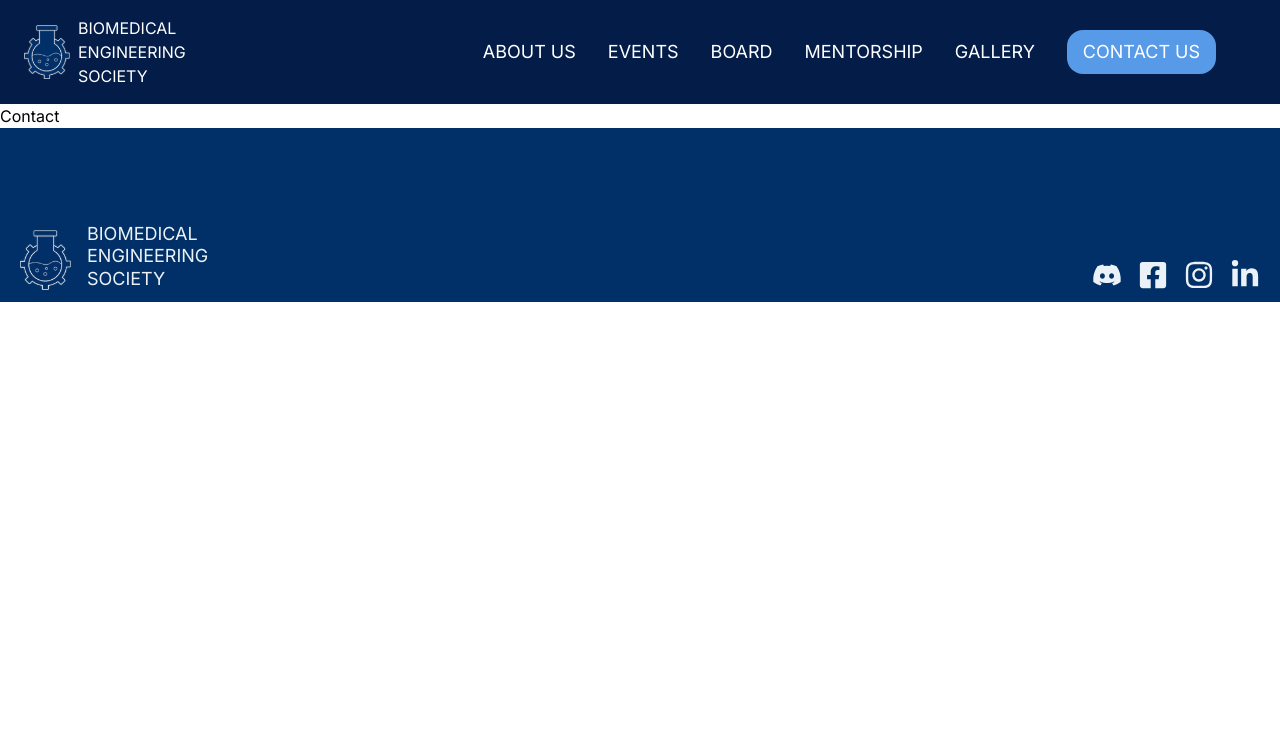
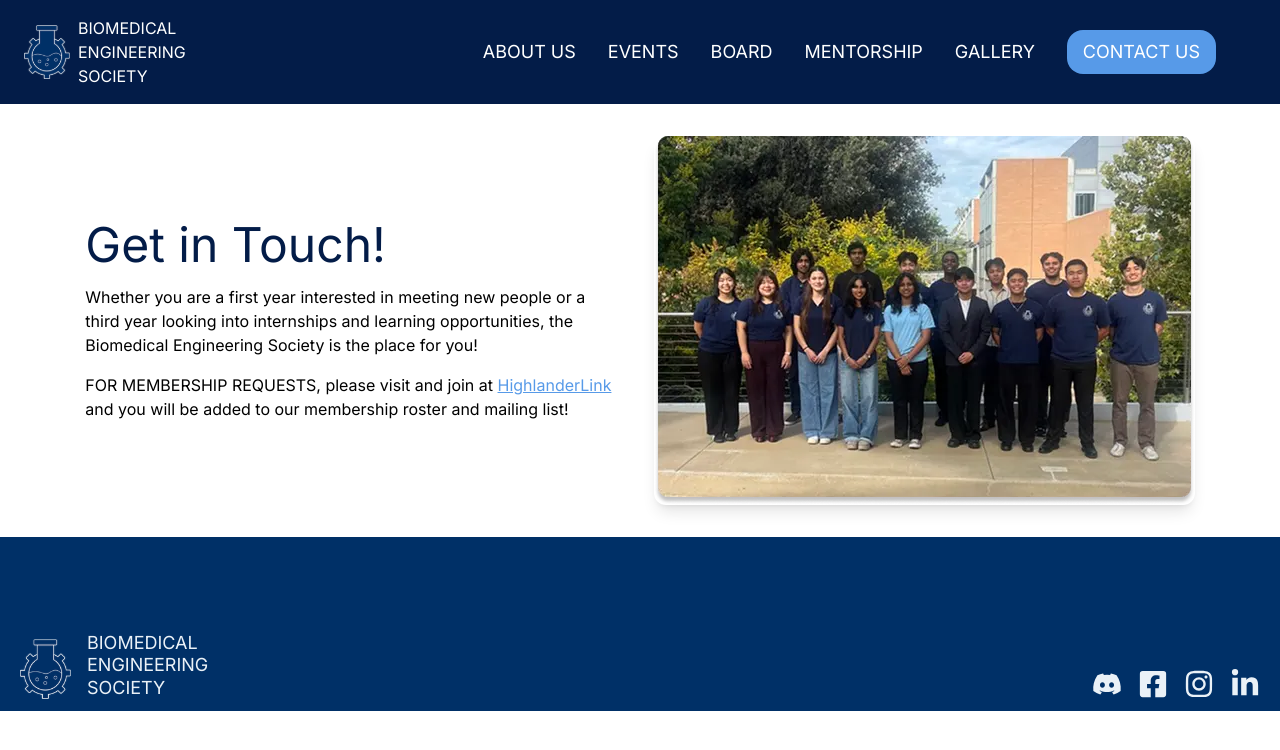
Before and after one commit to acm-ucr/bmes-website, a Next.js app: page /contact in a window 1280 px wide. Shown: the top 750 px of the page. Built offline with nearby package versions, Linux system fonts and the light colour scheme.

Commit message:
fixed the GetInTouch file and moved to correctpage.tsx

```diff
--- a/src/app/contact/page.tsx
+++ b/src/app/contact/page.tsx
@@ -1,5 +1,10 @@
+import GetInTouch from "@/components/contact/GetInTouch";
 const Contact = () => {
-  return <div>Contact</div>;
+  return (
+    <div>
+      <GetInTouch />
+    </div>
+  );
 };
 
 export default Contact;
--- a/src/components/contact/GetInTouch.tsx
+++ b/src/components/contact/GetInTouch.tsx
@@ -2,20 +2,20 @@ import Link from "next/link";
 import Image from "next/image";
 import GetInTouchImg from "@/public/getInTouch.webp";
 
-export default function GetInTouch() {
+const GetInTouch = () => {
   return (
-    <div className="flex flex-row items-center gap-8 rounded-2xl bg-white p-8">
-      <div className="flex flex-col gap-4">
+    <div className="flex w-11/12 items-center justify-center gap-8 place-self-center rounded-2xl bg-white p-8">
+      <div className="flex w-1/2 flex-col gap-4">
         <div className="text-bmes-blue-100 text-5xl">Get in Touch!</div>
-        <div className="text-black">
+        <div>
           Whether you are a first year interested in meeting new people or a
           third year looking into internships and learning opportunities, the
           Biomedical Engineering Society is the place for you!
         </div>
-        <div className="text-black">
+        <div>
           FOR MEMBERSHIP REQUESTS, please visit and join at{" "}
           <Link
-            href="https://highlander.ucr.edu"
+            href="https://highlander.ucr.edu/organization/bmes"
             className="text-bmes-blue-300 underline hover:opacity-80"
           >
             HighlanderLink
@@ -30,4 +30,6 @@ export default function GetInTouch() {
       />
     </div>
   );
-}
+};
+
+export default GetInTouch;
```
